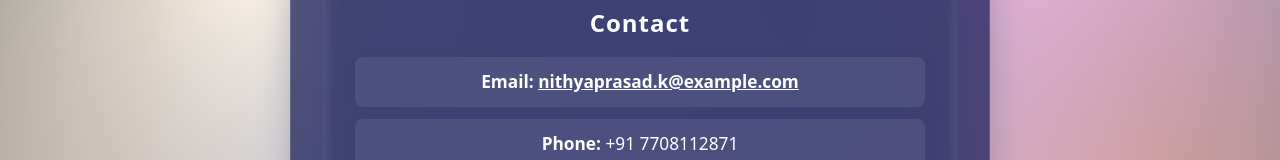
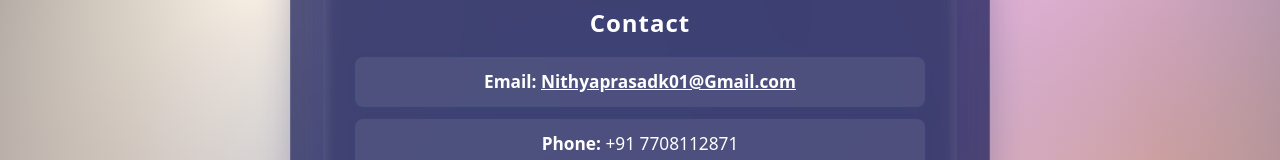
Before and after one commit to Nithya7138/nithyaprasadk_portfolio, a React (Vite) app: page / in a window 1280 px wide. Both pictures are taken after a click on the button "Contact". Shown: the part 387-547 px from the top of the page. Built offline with nearby package versions, Linux system fonts and the light colour scheme.

Commit message:
Update Contact.jsx

```diff
--- a/src/Contact.jsx
+++ b/src/Contact.jsx
@@ -27,7 +27,7 @@ function Contact() {
     <section className="contact" style={{ maxWidth: '700px', margin: '2em auto', padding: '2em', borderRadius: '1.5em', boxShadow: '0 8px 32px 0 rgba(31, 38, 135, 0.18)', background: 'rgba(255,255,255,0.10)', backdropFilter: 'blur(8px)' }}>
       <h2>Contact</h2>
       <div style={{marginBottom: '1.5em'}}>
-        <p><strong>Email:</strong> <a href="mailto:nithyaprasadk01@example.com" className="contact-link">nithyaprasad.k@example.com</a></p>
+        <p><strong>Email:</strong> <a href="mailto:nithyaprasadk01@example.com" className="contact-link">Nithyaprasadk01@Gmail.com</a></p>
         <p><strong>Phone:</strong> +91 7708112871</p>
         <div style={{display: 'flex', flexWrap: 'wrap', gap: '1em', marginTop: '1em', justifyContent: 'center'}}>
           <a href="https://wa.me/7708112871" target="_blank" rel="noopener noreferrer" className="contact-btn" style={{flex: '0 1 180px', display: 'flex', alignItems: 'center', justifyContent: 'center', gap: '0.5em', background: 'linear-gradient(90deg, #25d366 0%, #128c7e 100%)', color: '#fff', fontWeight: 600, boxShadow: '0 2px 12px 0 rgba(37,211,102,0.15)', transition: 'transform 0.2s, box-shadow 0.2s', cursor: 'pointer'}} onMouseOver={e => {e.currentTarget.style.transform='scale(1.07)';e.currentTarget.style.boxShadow='0 4px 24px 0 rgba(37,211,102,0.25)';}} onMouseOut={e => {e.currentTarget.style.transform='scale(1)';e.currentTarget.style.boxShadow='0 2px 12px 0 rgba(37,211,102,0.15)';}}>
```
